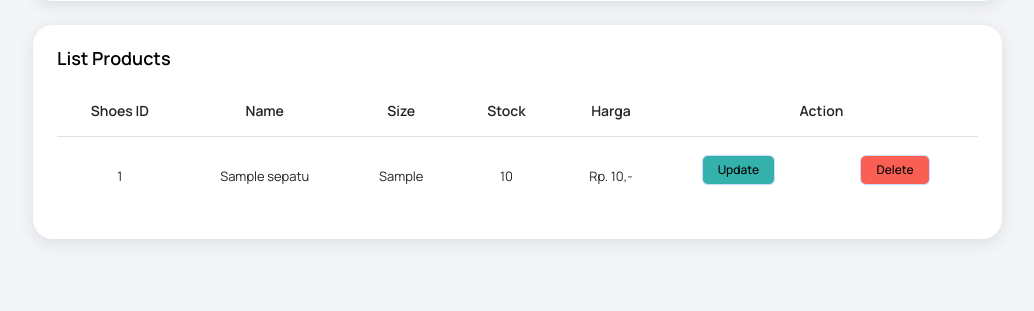
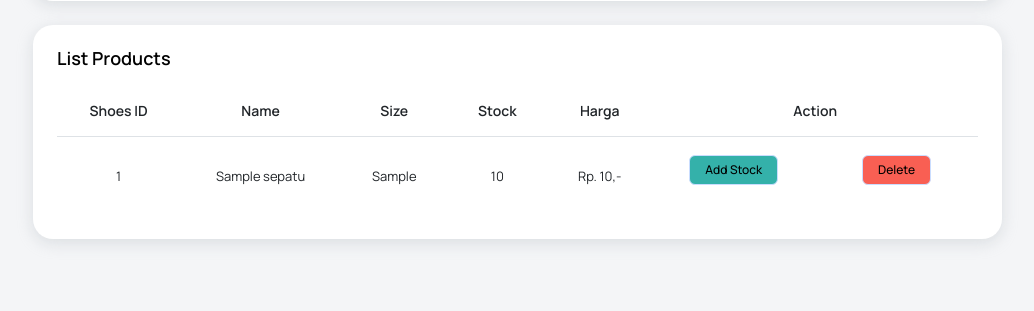
Before and after one commit to aaronlinggo/Web-Adudu-Shoes-Integrated-With-Midtrans, a PHP site: page /admin/product.php in a window 1280 px wide. Shown: the part 941-1252 px from the top of the page, without its empty margins (243-1277 px from the left). Run offline with PHP 8.4, Linux system fonts and the light colour scheme; tables that the repository leaves empty or names only in its code hold one stand-in row (values such as "Sample post"); some libraries are stand-ins or nearby versions.

Commit message:
update data sepatu

```diff
--- a/admin/product.php
+++ b/admin/product.php
@@ -260,7 +260,7 @@ if ($_SERVER['REQUEST_METHOD'] == 'POST') {
                                     <td>
                                       <form action="" method="post">
                                         <input type="hidden" name="id_sepatu" value="<?= $value['id_sepatu'] ?>">
-                                        <button type="button" class="btn btn-success" name="update">Update</button>
+                                        <button type="button" class="btn btn-success" name="addStock">Add Stock</button>
                                       </form>
                                     </td>
                                     <td>
```
Also changed, not shown: admin/list_products/47.jpg (added), admin/list_products/48.jpg (added), admin/list_products/49.jpg (added), admin/list_products/50.jpg (added), admin/list_products/51.jpg (added), admin/list_products/52.jpg (added), admin/list_products/53.jpg (added).
